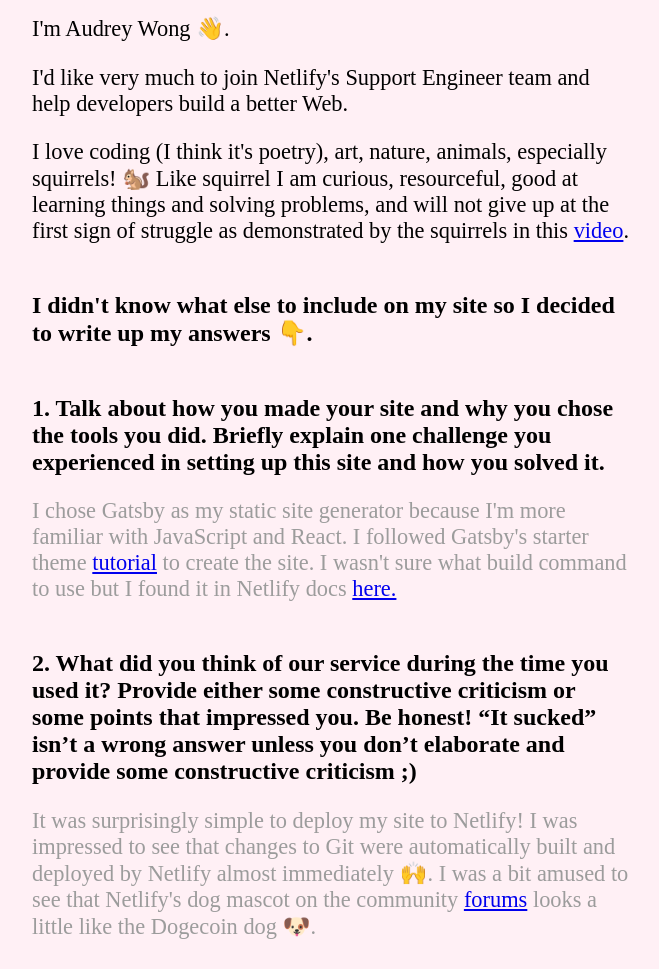
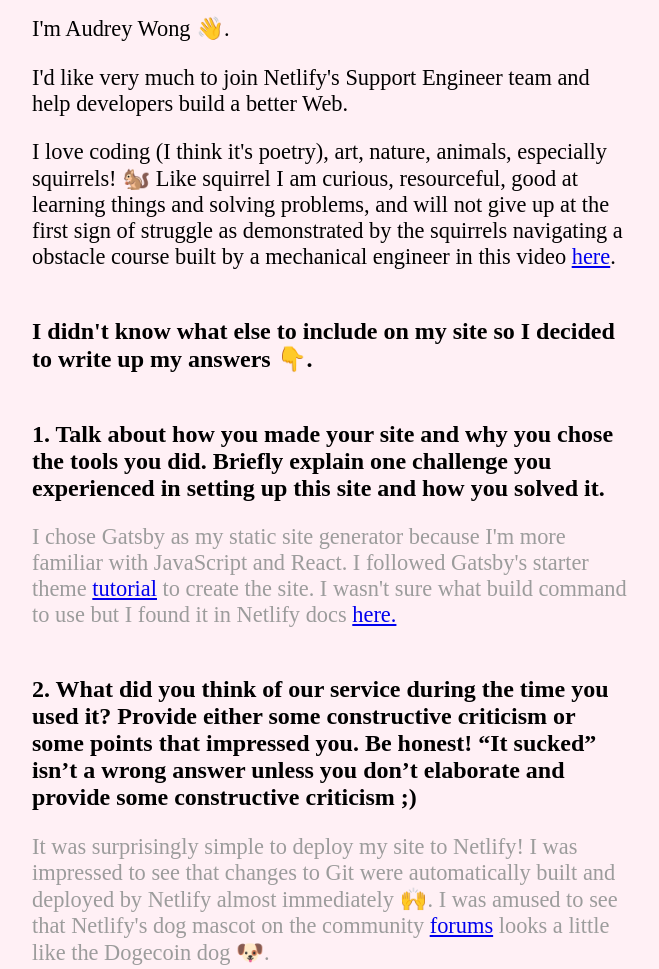
Before and after one commit to audreyshub/gatsby-netlify, a Gatsby site: page / in a window 1280 px wide. Shown: the part 120-1089 px from the top of the page, without its empty margins (308-967 px from the left). Built offline with nearby package versions, Linux system fonts and the light colour scheme; Gatsby itself is replaced by a stand-in of ours.

Commit message:
edit html

```diff
--- a/src/pages/index.js
+++ b/src/pages/index.js
@@ -5,13 +5,13 @@
         <h1>Hello Netlify!</h1>
         <p>I'm Audrey Wong 👋.</p>
         <p>I'd like very much to join Netlify's Support Engineer team and help developers build a better Web.</p>
-        <p>I love coding (I think it's poetry), art, nature, animals, especially squirrels! 🐿️ Like squirrel I am curious, resourceful, good at learning things and solving problems, and will not give up at the first sign of struggle as demonstrated by the squirrels in this <a href="https://www.youtube.com/watch?v=hFZFjoX2cGg" target="_blank">video</a>.</p>
+        <p>I love coding (I think it's poetry), art, nature, animals, especially squirrels! 🐿️ Like squirrel I am curious, resourceful, good at learning things and solving problems, and will not give up at the first sign of struggle as demonstrated by the squirrels navigating a obstacle course built by a mechanical engineer in this video <a href="https://www.youtube.com/watch?v=hFZFjoX2cGg" target="_blank">here</a>.</p>
         <h2>I didn't know what else to include on my site so I decided to write up my answers 👇.</h2>
         <h2>1. Talk about how you made your site and why you chose the tools you did. Briefly explain one challenge you experienced in setting up this site and how you solved it.</h2>
         <p class="answer">I chose Gatsby as my static site generator because I'm more familiar with JavaScript and React. I followed Gatsby's starter theme <a href="https://www.gatsbyjs.com/docs/tutorial/part-one/" target="_blank">tutorial</a> to create the site. I wasn't sure what build command to use but I found it in Netlify docs <a href="https://docs.netlify.com/configure-builds/common-configurations/gatsby/" target="_blank">here.</a>
         </p>
         <h2>2. What did you think of our service during the time you used it? Provide either some constructive criticism or some points that impressed you. Be honest! “It sucked” isn’t a wrong answer unless you don’t elaborate and provide some constructive criticism ;)</h2>
-        <p class="answer">It was surprisingly simple to deploy my site to Netlify! I was impressed to see that changes to Git were automatically built and deployed by Netlify almost immediately 🙌. I was a bit amused to see that Netlify's dog mascot on the community <a href="https://answers.netlify.com/latest" target="_blank">
+        <p class="answer">It was surprisingly simple to deploy my site to Netlify! I was impressed to see that changes to Git were automatically built and deployed by Netlify almost immediately 🙌. I was amused to see that Netlify's dog mascot on the community <a href="https://answers.netlify.com/latest" target="_blank">
                 forums</a> looks a little like the Dogecoin dog 🐶.</p>
         <h2>3. Rank your 5 favorite, and 5 least favorite, activities from this <a href="https://gist.github.com/fool/b0f254ff8c72a5765b6a9138249789d6" target="_blank">list</a>.</h2>
         <p class="answer">
```
